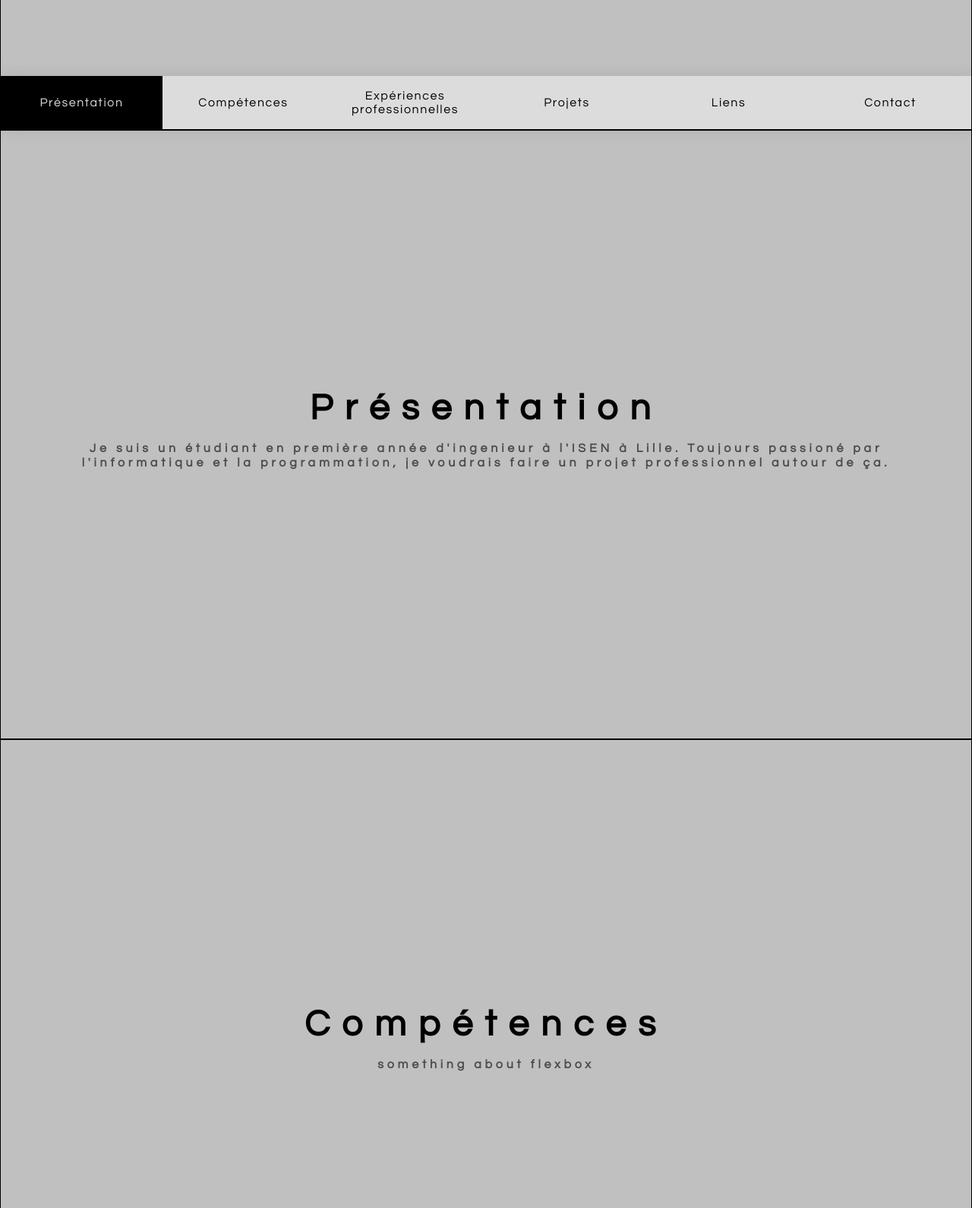
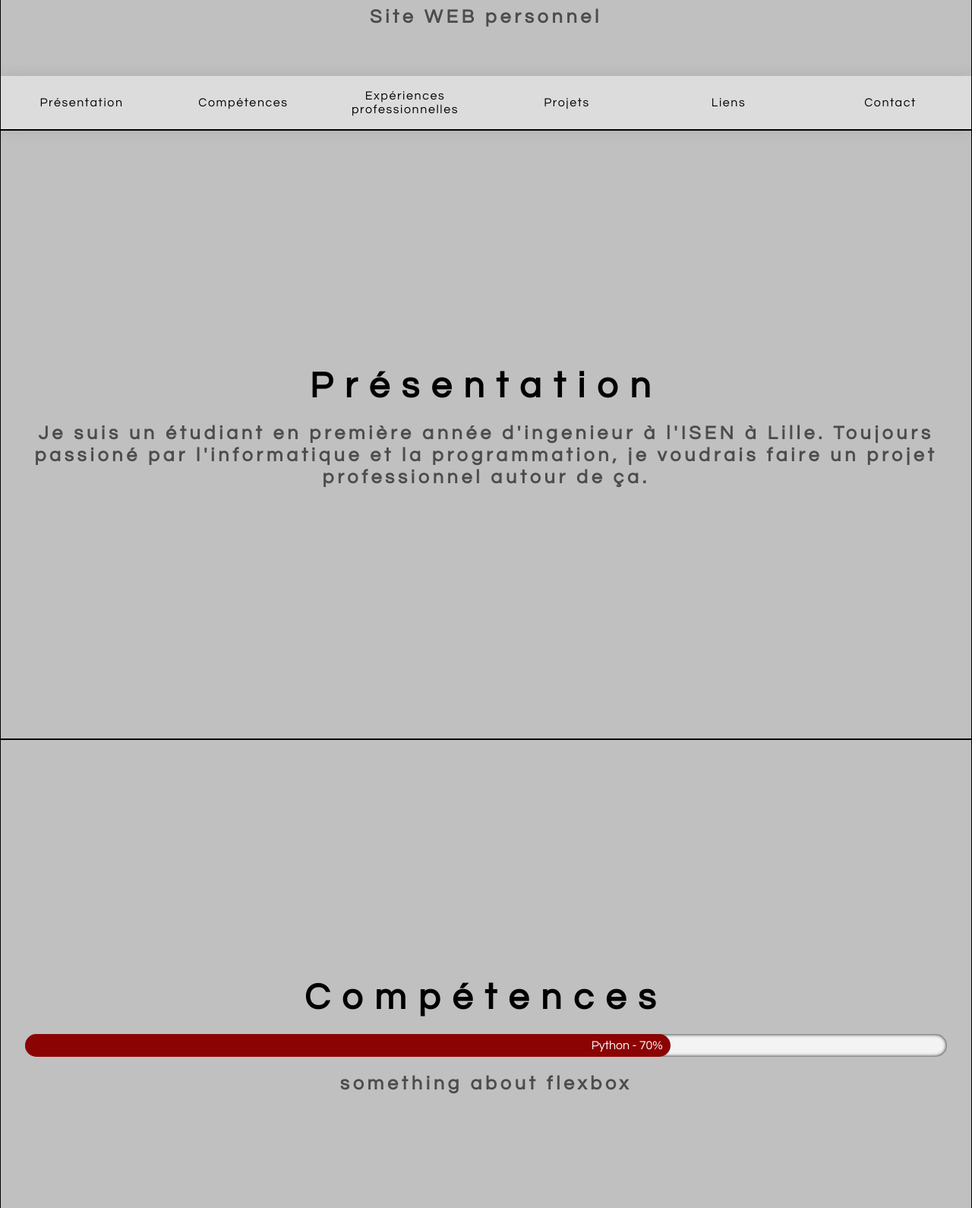
Before and after one commit to audrendeleplanque/audrendeleplanque.github.io, a plain HTML site: page index.html in a window 1280 px wide. Shown: the part 631-2221 px from the top of the page at 76% size. Drawn offline with nearby package versions, Linux system fonts and the light colour scheme.

Commit message:
design trouvé

```diff
--- a/index.html
+++ b/index.html
@@ -3,6 +3,7 @@
 <head>
   <meta charset="UTF-8">
   <title>CodePen - Sticky Slider Navigation (Responsive)</title>
+  <script src='https://cdnjs.cloudflare.com/ajax/libs/jquery/3.1.0/jquery.min.js'></script><script  src="./script.js"></script>
   <link href="https://fonts.googleapis.com/css?family=Lato:400,700" rel="stylesheet"><link rel="stylesheet" href="https://cdnjs.cloudflare.com/ajax/libs/normalize/5.0.0/normalize.min.css">
   <link rel="stylesheet" href="./style.css">
   <link rel="stylesheet" href="./skill.css">
@@ -12,8 +13,9 @@
 <!-- partial:index.partial.html -->
 <!-- Hero -->
   <section class="et-hero-tabs">
+    <img id="photo" src="images/1713171498769.jpg">
     <h1>DELEPLANQUE Audren</h1>
-    <h3>Site WEB personnel</h3>
+    <h2>Site WEB personnel</h2>
     <div class="et-hero-tabs-container">
       <a class="et-hero-tab" href="#tab-presentation">Présentation</a>
       <a class="et-hero-tab" href="#tab-competences">Compétences</a>
@@ -29,31 +31,35 @@
   <main class="et-main">
     <section class="et-slide" id="tab-presentation">
       <h1>Présentation</h1>
-      <h3>Je suis un étudiant en première année d'ingenieur à l'ISEN à Lille. Toujours passioné par l'informatique et la programmation, je voudrais faire un projet professionnel autour de ça.</h3>
+      <h2>Je suis un étudiant en première année d'ingenieur à l'ISEN à Lille. Toujours passioné par l'informatique et la programmation, je voudrais faire un projet professionnel autour de ça.</h2>
     </section>
     <section class="et-slide" id="tab-competences">
       <h1>Compétences</h1>
-      <h3>something about flexbox</h3>
+      <div class="progress-bar">
+        <div class="progress" style="width: 70%;">
+          <span class="progress-percentage">Python - 70%</span>
+        </div>
+      </div>
+      <h2>something about flexbox</h2>
     </section>
     <section class="et-slide" id="tab-exp-pro">
       <h1>Expériences professionnelles</h1>S
-      <h3>something about react</h3>
+      <h2>something about react</h2>
     </section>
     <section class="et-slide" id="tab-projets">
       <h1>Projets</h1>
-      <h3>something about angular</h3>
+      <h2>something about angular</h2>
     </section>
     <section class="et-slide" id="tab-liens">
       <h1>Liens</h1>
-      <h3>something about other</h3>
+      <h2>something about other</h2>
     </section>
     <section class="et-slide" id="tab-contact">
       <h1>Contact</h1>
-      <h3>something about angular</h3>
+      <h2>something about angular</h2>
     </section>
   </main>
-<!-- partial -->
-  <script src='https://cdnjs.cloudflare.com/ajax/libs/jquery/3.1.0/jquery.min.js'></script><script  src="./script.js"></script>
+
 
 </body>
 </html>
--- a/skill.css
+++ b/skill.css
@@ -0,0 +1,29 @@
+.progress-bar {
+    margin-top: 20px;
+    width: 100%;
+    background-color: #f3f3f3;
+    border-radius: 25px;
+    box-shadow: inset 0 0 5px #000;
+}
+
+.progress {
+    height: 30px;
+    line-height: 30px;
+    background-color: #8c0303;
+    border-radius: 25px;
+    text-align: right;
+    box-sizing: border-box;
+    transition: width 1s ease-in-out;
+}
+
+.progress-percentage {
+    padding-right: 10px;
+    color: #fff;
+}
+
+.title-progress{
+    margin-top: 20px;
+    margin-bottom: 20px;
+    position: absolute;
+    font-size: 20px;
+}
--- a/style.css
+++ b/style.css
@@ -25,9 +25,9 @@ a {
   margin: 0;
   letter-spacing: 1rem;
 }
-.et-hero-tabs h3,
-.et-slide h3 {
-  font-size: 1rem;
+.et-hero-tabs h2,
+.et-slide h2 {
+  font-size: 25px;
   letter-spacing: 0.3rem;
   opacity: 0.6;
 }
@@ -78,12 +78,20 @@ a {
 .et-slide h1 {
     font-size: 3rem;
   }
-  .et-hero-tabs h3,
-.et-slide h3 {
-    font-size: 1rem;
+  .et-hero-tabs h2,
+.et-slide h2 {
+    font-size: 25px;
   }
 
   .et-hero-tab {
     font-size: 1rem;
   }
 }
+
+#photo {
+  width: 200px;
+  height: 200px;
+  border-radius: 50%;
+  margin: 50px;
+  zoom: 1.5;
+}
```
Also changed, not shown: 1 other file.
